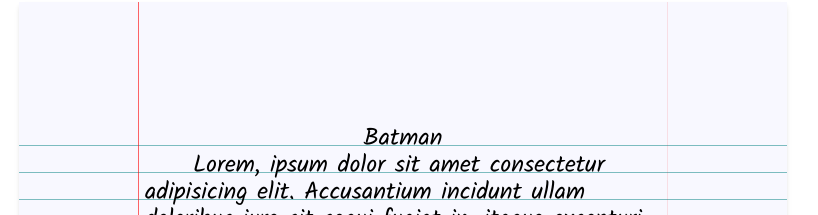
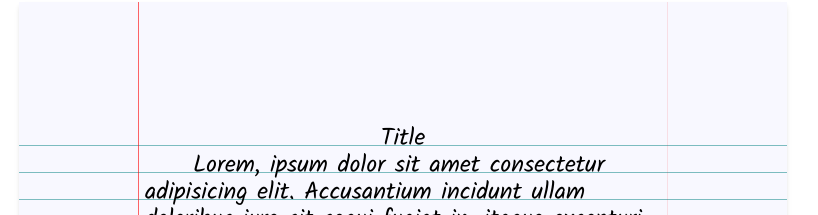
Before and after one commit to dominictassio/notebookwiki, a Next.js app: page / in a window 1280 px wide. Shown: the part 70-285 px from the top of the page, without its empty margins (237-1055 px from the left). Built offline with nearby package versions, Linux system fonts and the light colour scheme.

Commit message:
Change batman title in the index page

```diff
--- a/pages/index.tsx
+++ b/pages/index.tsx
@@ -6,7 +6,7 @@
   <Layout title="Home">
     <Container>
       <NotebookPage>
-        <h1>Batman</h1>
+        <h1>Title</h1>
         <p>
           Lorem, ipsum dolor sit amet consectetur adipisicing elit. Accusantium
           incidunt ullam doloribus iure sit sequi fugiat in, itaque excepturi
```
